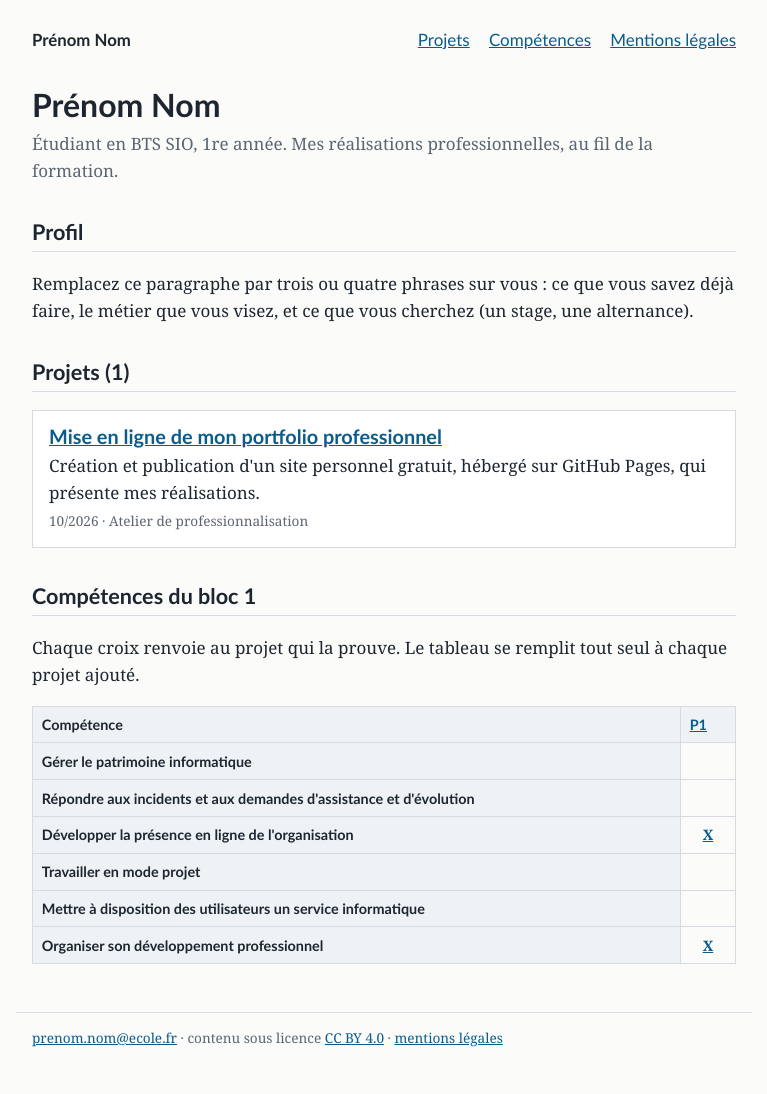
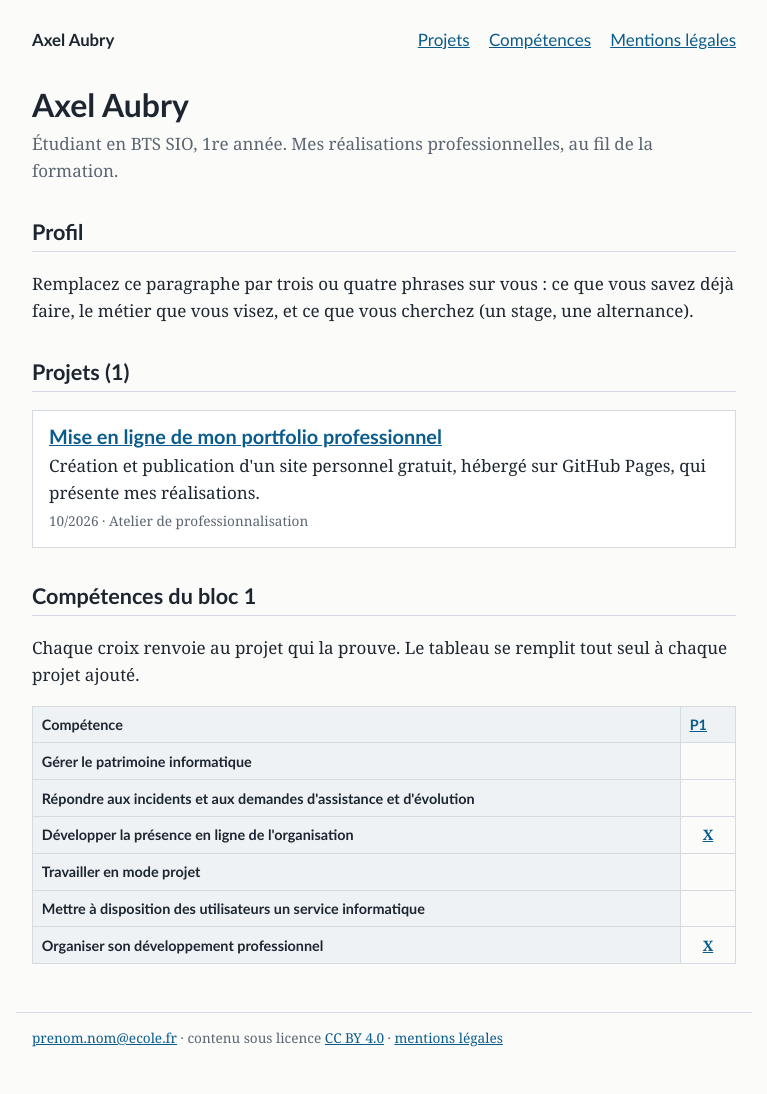
Before and after one commit to downykin/portfolio, a Jekyll site: the page built from index.html, in a window 1280 px wide. Shown: the whole page, without its empty margins (256-1023 px from the left). Built offline with Jekyll 4.4.1, drawn with Linux system fonts in a browser that asks for light colours.

Commit message:
Mon nom et ma présentation

```diff
--- a/_config.yml
+++ b/_config.yml
@@ -1,6 +1,6 @@
 # Réglages du portfolio. Modifiez les quatre lignes ci-dessous, enregistrez,
 # et le site se met à jour tout seul après la publication.
-title: "Prénom Nom"
+title: "Axel Aubry" #mon nom et mon prénom
 description: "Étudiant en BTS SIO, 1re année. Mes réalisations professionnelles, au fil de la formation."
 email: "prenom.nom@ecole.fr"
 linkedin: ""
```
